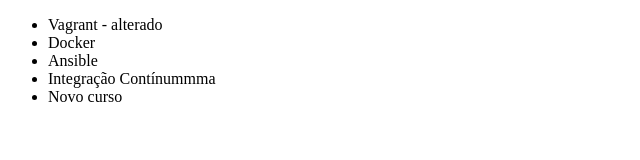
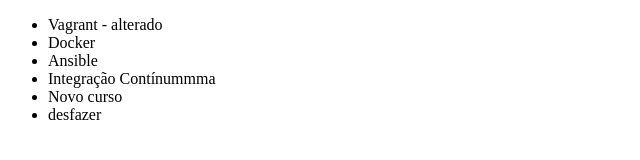
Before and after one commit to oldairjsilva/alura, a plain HTML site: page index.html in a window 1280 px wide. Shown: the full height of the page, 0-640 px from the left. Drawn offline with Linux system fonts and the light colour scheme.

Commit message:
Incluindo desfazer

```diff
--- a/index.html
+++ b/index.html
@@ -11,6 +11,7 @@
 		<li>Ansible</li>
 		<li>Integração Contínummma</li>
 		<li>Novo curso</li>
+		<li>desfazer</li>
 	</ul>
 </body>
 </html>
```
